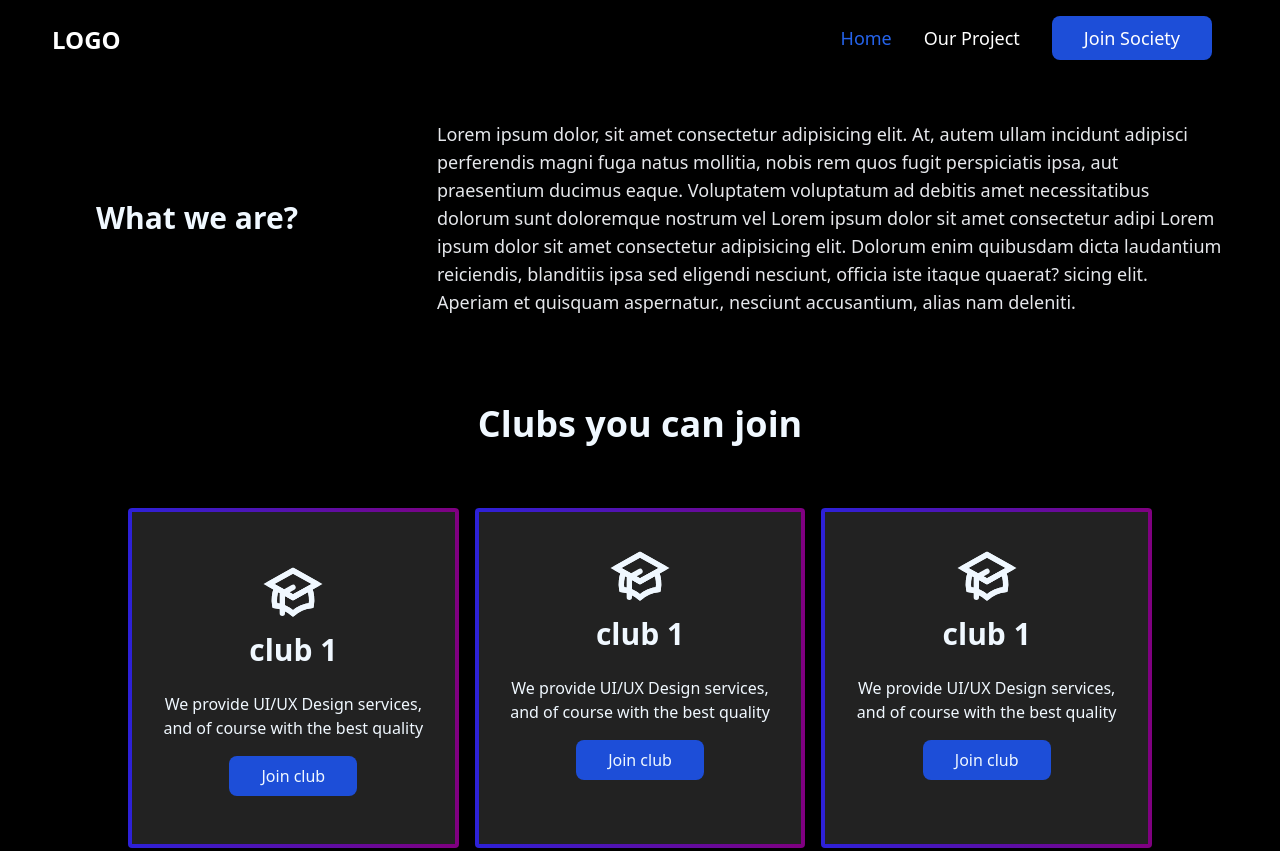
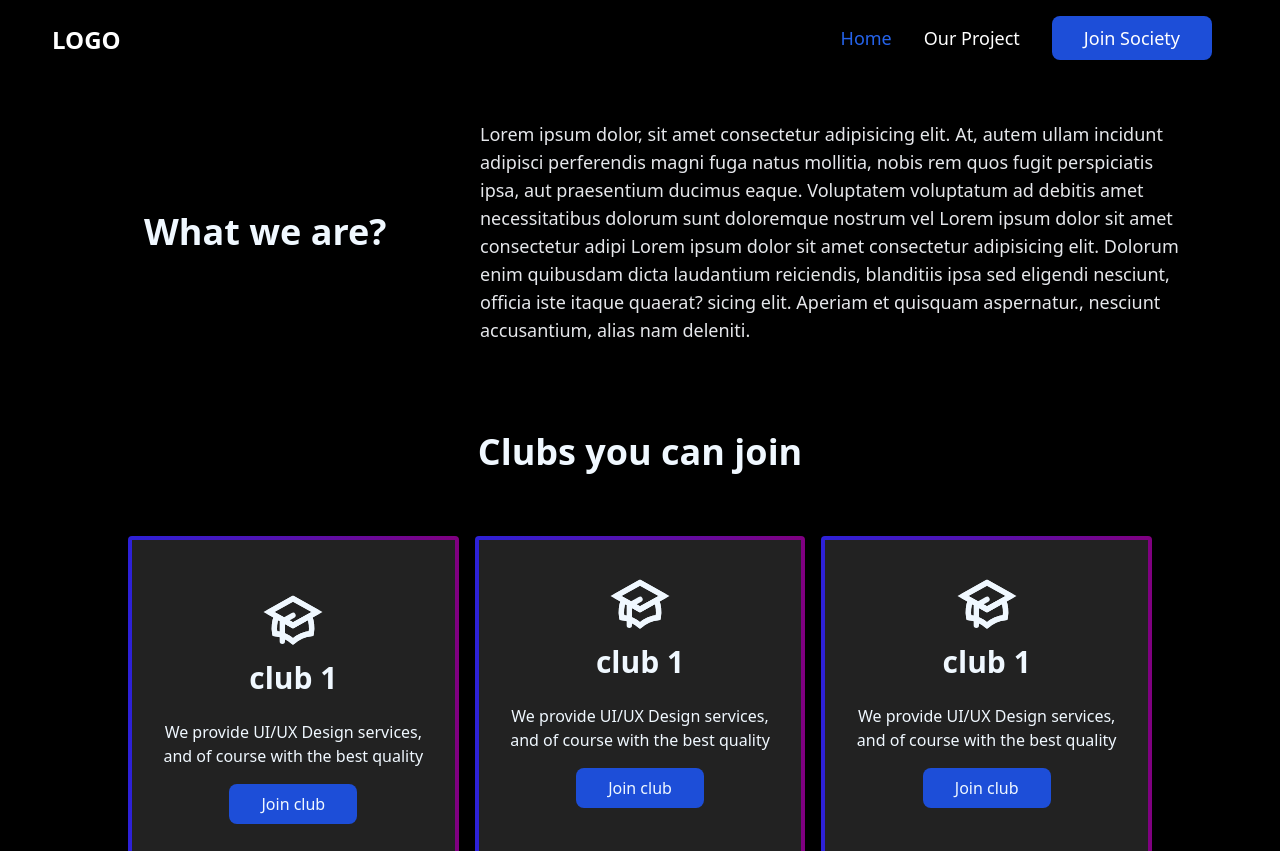
Before and after one commit to ashutoshnautiyal7/templete, a plain HTML site: page index.html in a window 1280 px wide. Shown: the top 851 px of the page. Drawn offline with nearby package versions, Linux system fonts and the light colour scheme.

Commit message:
final commit

```diff
--- a/index.html
+++ b/index.html
@@ -120,8 +120,8 @@
       </div>
 
         <div class="  aboout block md:flex justify-between my-4">
-          <div   class="ml-12 pl-12 my-auto font-bold text-3xl w-[30%]">What we are?</div>
-          <div class="m-2 py-4 px-12 text-lg w-[80%] text-gray-200 ">Lorem ipsum dolor, sit amet consectetur adipisicing elit. At, autem ullam incidunt adipisci perferendis magni fuga natus mollitia, nobis rem quos fugit perspiciatis ipsa, aut praesentium ducimus eaque. Voluptatem voluptatum ad debitis amet necessitatibus dolorum sunt doloremque nostrum vel Lorem ipsum dolor sit amet consectetur adipi Lorem ipsum dolor sit amet consectetur adipisicing elit. Dolorum enim quibusdam dicta laudantium reiciendis, blanditiis ipsa sed eligendi nesciunt, officia iste itaque quaerat? sicing elit. Aperiam et quisquam aspernatur., nesciunt accusantium, alias nam deleniti.</div>
+          <div   class="ml-24 pl-12 my-auto font-bold text-4xl w-[30%] ">What we are?</div>
+          <div class="m-2 py-4 px-16 text-lg w-[80%] text-gray-200 mr-8   ">Lorem ipsum dolor, sit amet consectetur adipisicing elit. At, autem ullam incidunt adipisci perferendis magni fuga natus mollitia, nobis rem quos fugit perspiciatis ipsa, aut praesentium ducimus eaque. Voluptatem voluptatum ad debitis amet necessitatibus dolorum sunt doloremque nostrum vel Lorem ipsum dolor sit amet consectetur adipi Lorem ipsum dolor sit amet consectetur adipisicing elit. Dolorum enim quibusdam dicta laudantium reiciendis, blanditiis ipsa sed eligendi nesciunt, officia iste itaque quaerat? sicing elit. Aperiam et quisquam aspernatur., nesciunt accusantium, alias nam deleniti.</div>
         </div>
 
         <div class="my-16">
@@ -388,7 +388,7 @@
         <div   class="ml-12 pl-36 my-auto font-bold text-5xl w-[70%]">Contact us for the service you
           want to use.</div>
         <div class="m-2 py-4 px-12 text-lg w-[30%] text-gray-200 ">
-          <button class="py-2 px-8 rounded-lg md:bg-blue-700">Join club</button>
+          <button class="py-2 px-8 rounded-lg md:bg-blue-700">Contact us</button>
         </div>
       </div>
 
```
